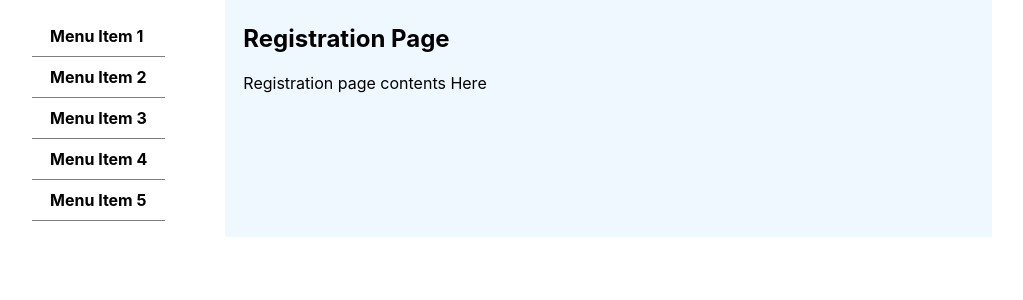
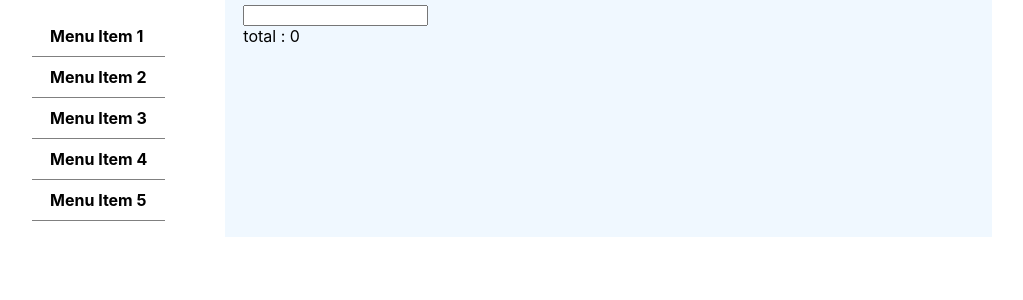
Before and after one commit to dtarxanyan/movies-project, a React (Create React App) app: page / in a window 1280 px wide. Shown: the top 300 px of the page, without its empty margins (128-1151 px from the left). Built offline with nearby package versions, Linux system fonts and the light colour scheme.

Commit message:
added calculate area

```diff
--- a/src/App.js
+++ b/src/App.js
@@ -1,6 +1,6 @@
 import React from "react";
 import Layout from "./components/Functional/Layout/Layout";
-import RegistrationPage from "./components/Functional/RegistrationPage/RegistrationPage";
+import Calculate from "./components/calculate";
 
 class App extends React.Component {
     constructor(props) {
@@ -10,7 +10,7 @@ class App extends React.Component {
     render() {
         return (
             <Layout>
-                <RegistrationPage/>
+            <Calculate/>
             </Layout>
         );
     }
--- /dev/null
+++ b/src/components/calculate/index.js
@@ -0,0 +1,13 @@
+import React, {useState} from 'react';
+import Volume from "./volume";
+
+const Index = () => {
+    const [count, setCount] = useState(10)
+    return (
+        <div>
+            <Volume count={count}/>
+        </div>
+    );
+};
+
+export default Index;
--- /dev/null
+++ b/src/components/calculate/volume/index.js
@@ -0,0 +1,26 @@
+import React, {useState} from 'react';
+
+const Volume = ({count}) => {
+    const [countValue, setCountValue] = useState(0)
+
+
+    function handleInputValue(e) {
+        const value = e.target.value
+        setCountValue(+value + countValue)
+    }
+
+
+    return (
+        <div>
+            <input type="number"
+                   onChange={handleInputValue}
+            />
+
+            <div>
+                total : {countValue * count}
+            </div>
+        </div>
+    );
+};
+
+export default Volume;
```
